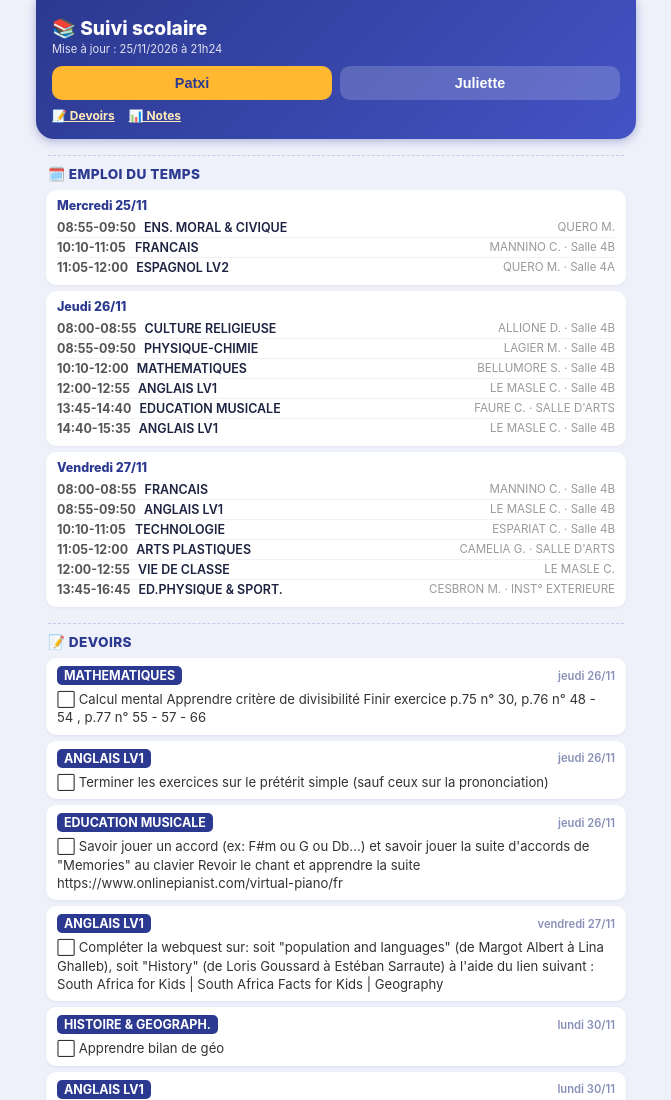
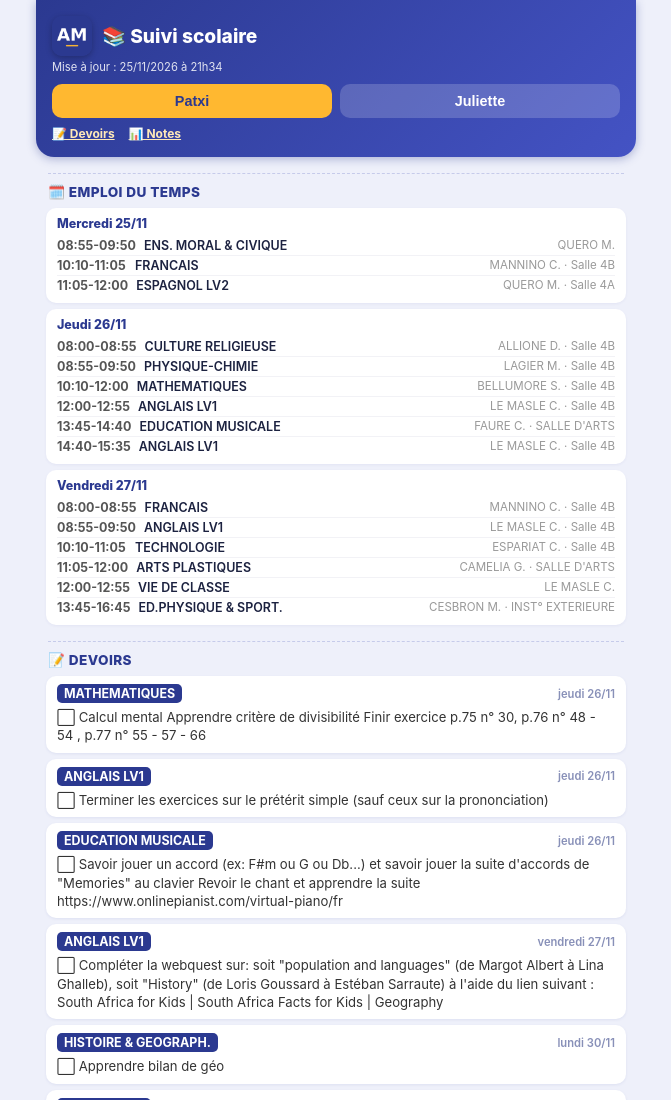
Before and after one commit to Am-hermes/suivi-82f50a91, a plain HTML site: page index.html in a window 1280 px wide. Shown: the top 1100 px of the page, without its empty margins (304-975 px from the left). Drawn offline with Linux system fonts and the light colour scheme.

Commit message:
Logo AM in hero banner

```diff
--- a/index.html
+++ b/index.html
@@ -10,8 +10,10 @@
 * { box-sizing: border-box; }
 body { font-family: -apple-system, BlinkMacSystemFont, 'Segoe UI', system-ui, sans-serif; margin:0; padding:0; background:#eef0fa; color:#1c2240; max-width:600px; margin-left:auto; margin-right:auto; font-size:14px; }
 .hero { background:linear-gradient(135deg, #2b3990 0%, #4453c4 100%); color:white; padding:16px; border-radius:0 0 18px 18px; margin-bottom:10px; box-shadow:0 2px 10px rgba(43,57,144,0.35); }
-.hero h1 { font-size: 1.2rem; margin: 0 0 2px 0; font-weight:800; }
-.hero .updated { font-size: 0.7rem; color:rgba(255,255,255,0.85); }
+.hero h1 { font-size: 1.2rem; margin: 0; font-weight:800; }
+.herotop { display:flex; align-items:center; gap:10px; }
+.logo { width:40px; height:40px; border-radius:10px; box-shadow:0 2px 6px rgba(0,0,0,0.25); }
+.hero .updated { font-size: 0.7rem; color:rgba(255,255,255,0.85); margin-top:4px; }
 .childtabs { display:flex; gap:8px; margin-top:10px; }
 .childtab-btn { flex:1; padding:9px; border:none; border-radius:10px; background:rgba(255,255,255,0.18); color:#fff; font-weight:800; font-size:0.9rem; cursor:pointer; }
 .childtab-btn.active { background:#ffb830; color:#2b3990; }
@@ -50,8 +52,11 @@ footer { text-align:center; font-size:0.65rem; color:#999; margin-top:16px; padd
 </head>
 <body>
 <div class="hero">
-  <h1>📚 Suivi scolaire</h1>
-  <div class="updated">Mise à jour : 25/11/2026 à 21h24</div>
+  <div class="herotop">
+    <img src="logo.png" alt="AM" class="logo">
+    <h1>📚 Suivi scolaire</h1>
+  </div>
+  <div class="updated">Mise à jour : 25/11/2026 à 21h34</div>
   <div class="childtabs">
     <button class="childtab-btn active" onclick="showChild('child-patxi', this)">Patxi</button>
     <button class="childtab-btn" onclick="showChild('child-juliette', this)">Juliette</button>
```
Also changed, not shown: logo.png (added).
